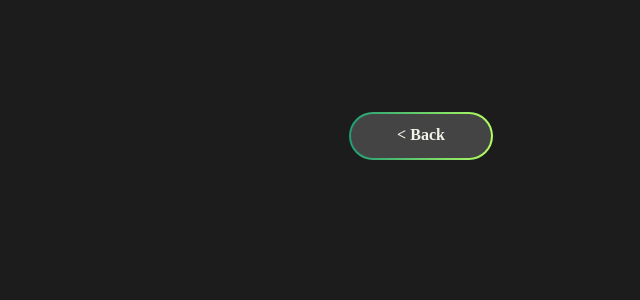
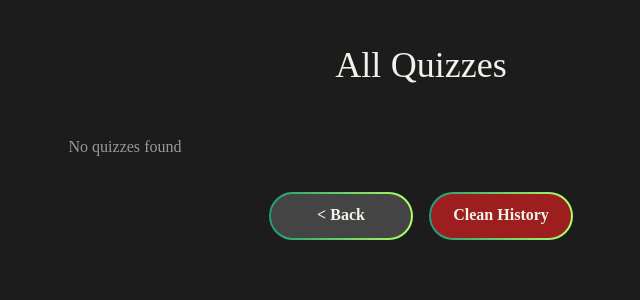
Before and after one commit to youssefmagdyjuo/quiz-app-capstone, a React (Vite) app: page /history in a window 1280 px wide. Shown: the top 300 px of the page, without its empty margins (219-859 px from the left). Built offline with nearby package versions, Linux system fonts and the light colour scheme.

Commit message:
update history

```diff
--- /dev/null
+++ b/src/components/PopUp.jsx
@@ -0,0 +1,13 @@
+import React from 'react'
+import Button from './Button'
+
+export default function PopUp({children,popIsOpen}) {
+    const style =`colored_box popContainer ${popIsOpen?'desplay':''}`
+    return (
+        <div className={style}>
+        <div className='pop'>
+            {children}
+        </div>
+        </div>
+    )
+}
--- a/src/index.css
+++ b/src/index.css
@@ -15,6 +15,7 @@
     --gray:#444;
     --Ligthgray:#a5a5a5;
     --text-color: #F1F3E9;
+
 }
 .ligthMode{
     --background-color: #F1F3E9;
@@ -123,6 +124,34 @@ body {
 }
 .LigthButton {
     background: var(--Ligthgray);
+}
+.dangerButton{
+    background: var(--dengar);
+    color: #F1F3E9;
+
+}
+.popContainer {
+    padding: 0.2rem;
+    width: 80%;
+    border-radius: 1rem;
+    position: absolute;
+    z-index: 88;
+    top: 50%;
+    left: 50%;
+    transform: translate(-50%, -50%);
+    display: none;
+}
+
+.pop{
+    background-color: var(--gray);
+    display: flex;
+    justify-content: space-between;
+    align-items: center;
+    flex-direction: column;
+    height: 12rem;
+    width: 100%;
+    border-radius: 1rem;
+    padding: 2rem;
 }
 /* ================= NavBar component ================ */
 .navBar_container {
--- a/src/pages/History.jsx
+++ b/src/pages/History.jsx
@@ -1,40 +1,67 @@
 import { Link } from 'react-router-dom';
 import Button from '../components/Button';
 import { useQuestionStore } from '../store/Q_Store'
+import PopUp from '../components/PopUp';
+import { useState } from 'react';
 export default function History() {
-    const {quizzes}= useQuestionStore();
-    console.log(quizzes)
+    const { quizzes ,resetQuizzes} = useQuestionStore();
+    const [pop,setPop]=useState(false)
     return (
-        <>
+        <div>
+        <PopUp popIsOpen={pop}>
+            <h1 className='text-xl'>Are you sure ?</h1>
+            <div className='flex gap-2'>
+            <Button buttonText='Yes' buttonStyle='primaryButton' buttomFunc={()=>{resetQuizzes(),setPop(false)}}></Button>
+            <Button buttonText='No' buttonStyle='secondaryButton'buttomFunc={()=>{setPop(false)}}></Button>
+            </div>
+        </PopUp>
+            <h1 className='text-center text-4xl m-4 text-[var(--text-color)]'>All Quizzes</h1>
             <div className='historyContainer'>
-        {quizzes.map((quiz,index)=>(
-            <div className=' QuizContainer' style={{background:quiz.quizScore>50?" var(--mix-bg1)":'var(--mix-bg2)'}}>
-                <div className='Quiz'>
-                    <h2 className='text-center mb-4 text-xl'>{quiz.quizCategory}</h2>
-                    <div className='QuizDetails'>
+                {
+                    quizzes && quizzes.length > 0 ? (
+                        quizzes.map((quiz, index) => (
+                            <div
+                                key={index}
+                                className="QuizContainer"
+                                style={{ background: quiz.quizScore > 50 ? "var(--mix-bg1)" : "var(--mix-bg2)" }}
+                            >
+                                <div className="Quiz">
+                                    <h2 className="text-center mb-4 text-xl">{quiz.quizCategory}</h2>
+                                    <div className="QuizDetails">
                                         <p>Number of questions</p>
                                         <div>{quiz.quizNumberOfQuestions}</div>
                                         <p>Difficulty</p>
                                         <div>{quiz.quizDifficulty}</div>
                                         <p>Score</p>
                                         <div
-                    className={quiz.quizScore>50?'coloredText1':'coloredText2'}
-                    >{`${Math.round(quiz.quizScore/quiz.quizNumberOfQuestions*100)}%`}</div>
+                                            className={quiz.quizScore > 50 ? "coloredText1" : "coloredText2"}
+                                        >
+                                            {`${Math.round((quiz.quizScore / quiz.quizNumberOfQuestions) * 100)}%`}
                                         </div>
+                                    </div>
+
                                     <Link to={`/history/quizDetails/${index}`}>
-                    <div style={{marginTop:'1rem',placeItems:'center'}}>
-                        <Button buttonText='Quiz Details' buttonStyle='secondaryButton'/>
+                                        <div style={{ marginTop: "1rem", placeItems: "center" }}>
+                                            <Button buttonText="Quiz Details" buttonStyle="secondaryButton" />
                                         </div>
                                     </Link>
                                 </div>
                             </div>
-        ))}
-        </div>
-                    <Link to='/'>
-                        <div style={{margin:'1rem',placeItems:'center'}}>
-                        <Button buttonText='< Back' buttonStyle='secondaryButton'/>
-                        </div>
-                    </Link>
+                        ))
+                    ) : (
+                        <>
+                        <p style={{color:'#999', width:'100%',textAlign:'center'}}>No quizzes found</p>
                         </>
                     )
                 }
+
+            </div>
+                <div style={{placeItems: 'center',display:'flex', gap:'1rem',justifyContent:'center' }}>
+                    <Link to='/'>
+                        <Button buttonText='< Back' buttonStyle='secondaryButton' />
+                    </Link>
+                    <Button buttonText='Clean History' buttonStyle='dangerButton' buttomFunc={()=>{quizzes&&quizzes.length>0? setPop(!pop):''}}/>
+                </div>
+        </div>
+    )
+}
```
Lines whose indentation alone changed are shown as unchanged.
